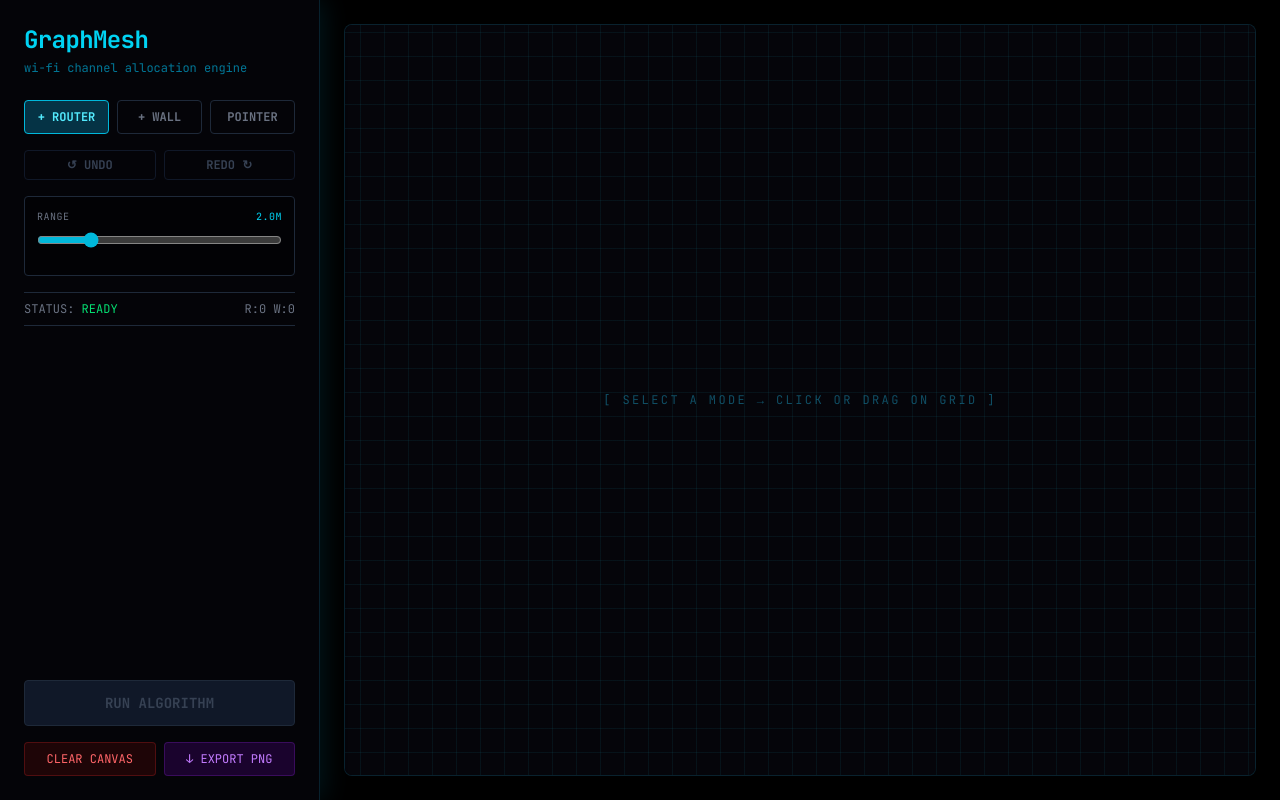
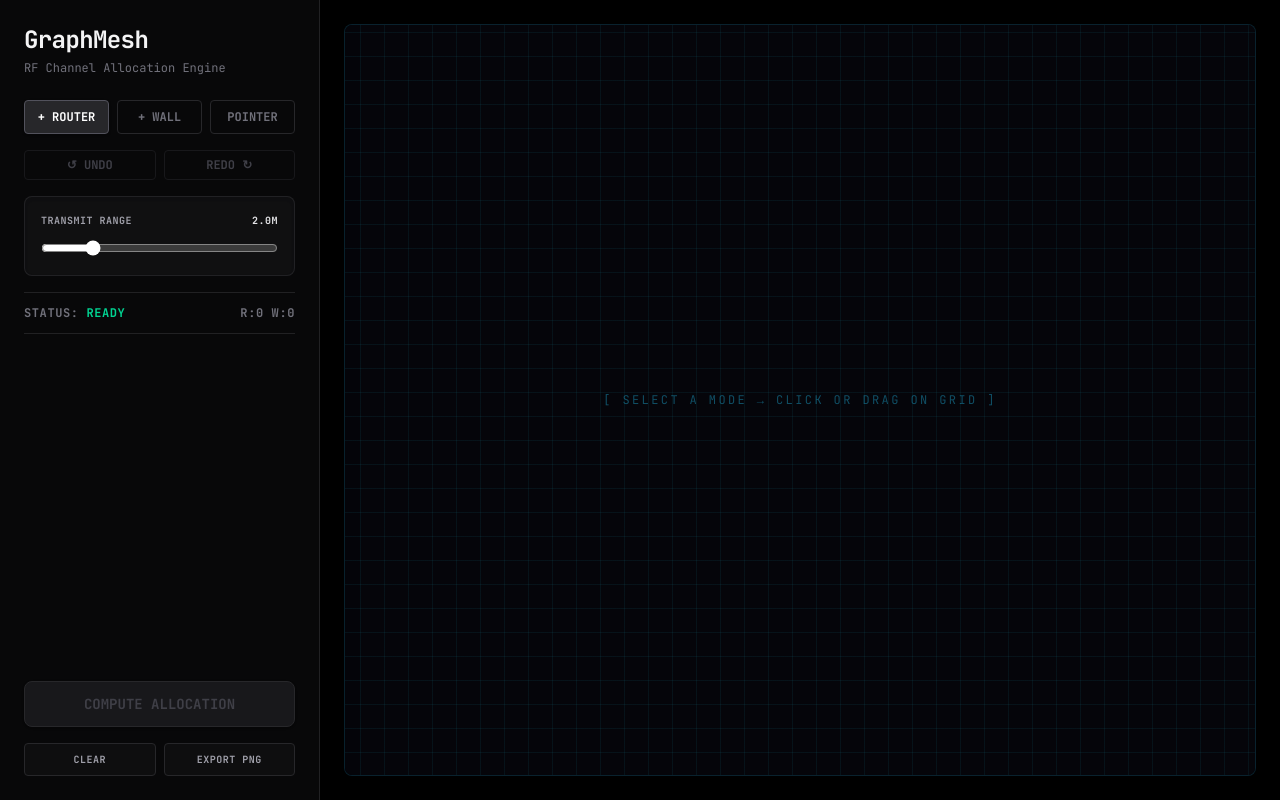
Before and after one commit to Ajaythakur000/GraphMesh, a Next.js app in the folder frontend/: page / in a window 1280 px wide. Built offline with nearby package versions, Linux system fonts and the light colour scheme.

Commit message:
fix(config): Allow dev origin and redesign UI to professional classic theme

```diff
--- a/frontend/next.config.mjs
+++ b/frontend/next.config.mjs
@@ -4,6 +4,7 @@ const nextConfig = {
     appIsrStatus: false,
     buildActivity: false,
   },
+  allowedDevOrigins: ['10.38.22.12'],
 };
 
 export default nextConfig;
--- a/frontend/src/app/components/Sidebar.jsx
+++ b/frontend/src/app/components/Sidebar.jsx
@@ -19,17 +19,17 @@ export default function Sidebar({
   onDownload,
 }) {
   return (
-    <div className="w-80 bg-[#05050a]/80 backdrop-blur-md p-6 border-r border-cyan-900/40 flex flex-col gap-4 z-10 relative overflow-y-auto font-mono shadow-[4px_0_24px_rgba(8,145,178,0.15)]">
+    <div className="w-80 bg-[#09090b]/90 backdrop-blur-xl p-6 border-r border-zinc-800/80 flex flex-col gap-4 z-10 relative overflow-y-auto font-mono shadow-[4px_0_24px_rgba(0,0,0,0.5)] text-zinc-300">
       <div>
-        <h1 className="text-2xl font-bold text-cyan-400 tracking-tight">GraphMesh</h1>
-        <p className="text-xs text-cyan-700 mt-1"> wi-fi channel allocation engine</p>
+        <h1 className="text-2xl font-bold text-zinc-100 tracking-tight">GraphMesh</h1>
+        <p className="text-xs text-zinc-500 mt-1">RF Channel Allocation Engine</p>
       </div>
 
       <div className="flex gap-2 mt-2">
         <button
           onClick={() => setMode("router")}
           className={`flex-1 py-2 rounded text-xs font-bold transition-colors border ${
-            mode === "router" ? "bg-cyan-950 border-cyan-500 text-cyan-300" : "bg-transparent border-gray-800 text-gray-500"
+            mode === "router" ? "bg-zinc-800 border-zinc-600 text-white shadow-sm" : "bg-transparent border-zinc-800 text-zinc-500 hover:text-zinc-400 hover:bg-zinc-900/50"
           }`}
         >
           + ROUTER
@@ -37,7 +37,7 @@ export default function Sidebar({
         <button
           onClick={() => setMode("wall")}
           className={`flex-1 py-2 rounded text-xs font-bold transition-colors border ${
-            mode === "wall" ? "bg-cyan-950 border-cyan-500 text-cyan-300" : "bg-transparent border-gray-800 text-gray-500"
+            mode === "wall" ? "bg-zinc-800 border-zinc-600 text-white shadow-sm" : "bg-transparent border-zinc-800 text-zinc-500 hover:text-zinc-400 hover:bg-zinc-900/50"
           }`}
         >
           + WALL
@@ -45,14 +45,13 @@ export default function Sidebar({
         <button
           onClick={() => setMode("select")}
           className={`flex-1 py-2 rounded text-xs font-bold transition-colors border ${
-            mode === "select" ? "bg-cyan-950 border-cyan-500 text-cyan-300" : "bg-transparent border-gray-800 text-gray-500"
+            mode === "select" ? "bg-zinc-800 border-zinc-600 text-white shadow-sm" : "bg-transparent border-zinc-800 text-zinc-500 hover:text-zinc-400 hover:bg-zinc-900/50"
           }`}
         >
           POINTER
         </button>
       </div>
 
-      {/* Undo / Redo */}
       <div className="flex gap-2">
         <button
           onClick={onUndo}
@@ -60,8 +59,8 @@ export default function Sidebar({
           title="Undo"
           className={`flex-1 py-1.5 rounded text-xs font-bold border transition-colors flex items-center justify-center gap-1.5 ${
             canUndo
-              ? "border-gray-700 text-gray-300 hover:border-cyan-500 hover:text-cyan-300"
-              : "border-gray-900 text-gray-700 cursor-not-allowed"
+              ? "border-zinc-700 text-zinc-300 hover:border-zinc-400 hover:text-white hover:bg-zinc-800/50"
+              : "border-zinc-900 text-zinc-700 cursor-not-allowed"
           }`}
         >
           ↺ UNDO
@@ -72,21 +71,20 @@ export default function Sidebar({
           title="Redo"
           className={`flex-1 py-1.5 rounded text-xs font-bold border transition-colors flex items-center justify-center gap-1.5 ${
             canRedo
-              ? "border-gray-700 text-gray-300 hover:border-cyan-500 hover:text-cyan-300"
-              : "border-gray-900 text-gray-700 cursor-not-allowed"
+              ? "border-zinc-700 text-zinc-300 hover:border-zinc-400 hover:text-white hover:bg-zinc-800/50"
+              : "border-zinc-900 text-zinc-700 cursor-not-allowed"
           }`}
         >
           REDO ↻
         </button>
       </div>
 
-      <div className="bg-black/40 p-3 rounded border border-gray-800 min-h-[80px]">
+      <div className="bg-zinc-900/50 p-4 rounded-lg border border-zinc-800/80 min-h-[80px] shadow-inner">
         {mode === "router" ? (
-          <div className="flex flex-col gap-2">
-            <label className="text-[10px] text-gray-500 flex justify-between uppercase tracking-wider">
-              <span>Range</span>
-              {/* Yahan par change kiya hai */}
-              <span className="text-cyan-400">{(currentRadius / 50).toFixed(1)}m</span>
+          <div className="flex flex-col gap-3">
+            <label className="text-[10px] text-zinc-400 flex justify-between uppercase tracking-wider font-semibold">
+              <span>Transmit Range</span>
+              <span className="text-zinc-200">{(currentRadius / 50).toFixed(1)}m</span>
             </label>
             <input
               type="range"
@@ -95,34 +93,34 @@ export default function Sidebar({
               step="10"
               value={currentRadius}
               onChange={(e) => setCurrentRadius(parseInt(e.target.value))}
-              className="w-full accent-cyan-500"
+              className="w-full accent-white"
             />
           </div>
         ) : mode === "wall" ? (
-          <div className="flex flex-col gap-2">
-            <label className="text-[10px] text-gray-500 uppercase tracking-wider">Material</label>
+          <div className="flex flex-col gap-3">
+            <label className="text-[10px] text-zinc-400 uppercase tracking-wider font-semibold">Material Properties</label>
             <select
               value={currentMaterial}
               onChange={(e) => setCurrentMaterial(parseInt(e.target.value))}
-              className="w-full bg-black text-cyan-300 text-xs p-2 rounded border border-gray-800 outline-none focus:border-cyan-500"
+              className="w-full bg-zinc-950 text-zinc-200 text-xs p-2.5 rounded border border-zinc-700 outline-none focus:border-zinc-400 transition-colors"
             >
-              <option value={1}>Concrete — High Attenuation (blocks)</option>
-              <option value={2}>Wood — Medium Attenuation</option>
-              <option value={3}>Glass — Low Attenuation</option>
+              <option value={1}>Concrete (High Attenuation)</option>
+              <option value={2}>Wood (Medium Attenuation)</option>
+              <option value={3}>Glass (Low Attenuation)</option>
             </select>
           </div>
         ) : (
-          <p className="text-[11px] text-gray-500 leading-relaxed">
-            Drag routers or walls to move them. Click a wall to resize its ends or delete it.
-            Run the algorithm to automatically see every interfering or blocked link.
+          <p className="text-[11px] text-zinc-500 leading-relaxed">
+            Drag routers or walls to reposition. Click a wall to resize its ends or delete.
+            Run the engine to compute RF interference and channel allocation.
           </p>
         )}
       </div>
 
-      <div className="text-xs text-gray-500 flex justify-between border-y border-gray-800 py-2">
+      <div className="text-xs text-zinc-500 flex justify-between border-y border-zinc-800/80 py-3 uppercase tracking-wider font-semibold">
         <span>
           STATUS:{" "}
-          <span className={isComputing ? "text-yellow-400 animate-pulse" : "text-green-400"}>
+          <span className={isComputing ? "text-amber-400 animate-pulse" : "text-emerald-400"}>
             {isComputing ? "COMPUTING" : "READY"}
           </span>
         </span>
@@ -134,28 +132,28 @@ export default function Sidebar({
       <button
         onClick={onRun}
         disabled={isComputing || routers.length === 0}
-        className={`font-bold py-3 px-4 rounded transition-colors text-sm mt-auto ${
+        className={`font-bold py-3 px-4 rounded-lg transition-all text-sm mt-auto shadow-sm ${
           isComputing || routers.length === 0
-            ? "bg-gray-900 text-gray-700 cursor-not-allowed border border-gray-800"
-            : "bg-cyan-600 hover:bg-cyan-500 text-black"
+            ? "bg-zinc-900 text-zinc-700 cursor-not-allowed border border-zinc-800"
+            : "bg-white hover:bg-zinc-200 text-black active:scale-[0.98]"
         }`}
       >
-        {isComputing ? "RUNNING ENGINE..." : "RUN ALGORITHM"}
+        {isComputing ? "RUNNING ENGINE..." : "COMPUTE ALLOCATION"}
       </button>
 
       <div className="flex gap-2">
         <button
           onClick={onClearAll}
-          className="flex-1 bg-red-950/40 hover:bg-red-900/60 text-red-400 py-2 rounded text-xs border border-red-900/50 transition-colors"
+          className="flex-1 bg-zinc-900/40 hover:bg-zinc-800/60 text-zinc-400 hover:text-white py-2 rounded text-[10px] uppercase font-bold tracking-wider border border-zinc-800 transition-colors"
         >
-          CLEAR CANVAS
+          CLEAR
         </button>
 
         <button
           onClick={onDownload}
-          className="flex-1 bg-purple-950/40 hover:bg-purple-900/60 text-purple-400 py-2 rounded text-xs border border-purple-900/50 transition-colors"
+          className="flex-1 bg-zinc-900/40 hover:bg-zinc-800/60 text-zinc-400 hover:text-white py-2 rounded text-[10px] uppercase font-bold tracking-wider border border-zinc-800 transition-colors"
         >
-          ↓ EXPORT PNG
+          EXPORT PNG
         </button>
       </div>
     </div>
--- a/frontend/src/app/globals.css
+++ b/frontend/src/app/globals.css
@@ -7,36 +7,25 @@
 
 html,
 body {
-  background-color: #05050a;
-  background-image:
-    linear-gradient(rgba(8, 145, 178, 0.15) 1px, transparent 1px),
-    linear-gradient(90deg, rgba(8, 145, 178, 0.15) 1px, transparent 1px);
-  background-size: 50px 50px;
-  background-position: center center;
+  background-color: #09090b;
+  background-image: radial-gradient(rgba(255, 255, 255, 0.08) 1px, transparent 1px);
+  background-size: 24px 24px;
+  background-position: 0 0;
   font-family: var(--font-mono);
+  color: #fafafa;
 }
 
 ::-webkit-scrollbar {
-  width: 8px;
-  height: 8px;
+  width: 6px;
+  height: 6px;
 }
 ::-webkit-scrollbar-track {
-  background: #0a0a0f;
+  background: transparent;
 }
 ::-webkit-scrollbar-thumb {
-  background: #164e63;
+  background: #3f3f46;
   border-radius: 4px;
 }
 ::-webkit-scrollbar-thumb:hover {
-  background: #0891b2;
+  background: #52525b;
 }
-
-@keyframes pulse-glow {
-  0%,
-  100% {
-    opacity: 0.55;
-  }
-  50% {
-    opacity: 1;
-  }
-}
```
Also changed, not shown: frontend/src/app/components/RouterNode.jsx (+14 -19 lines).
